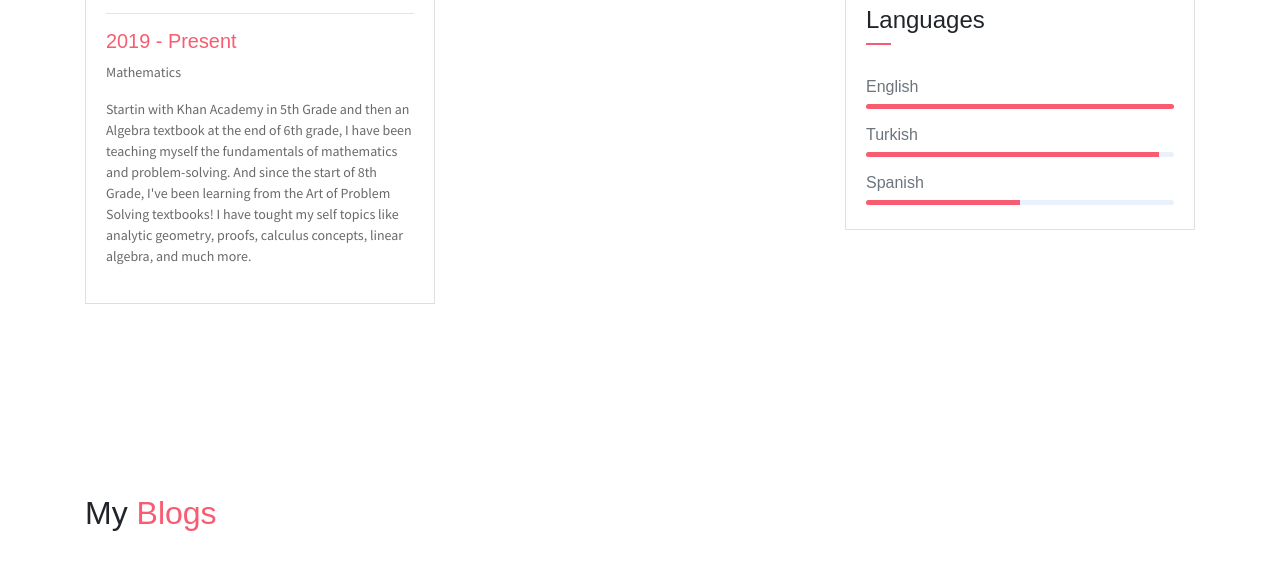
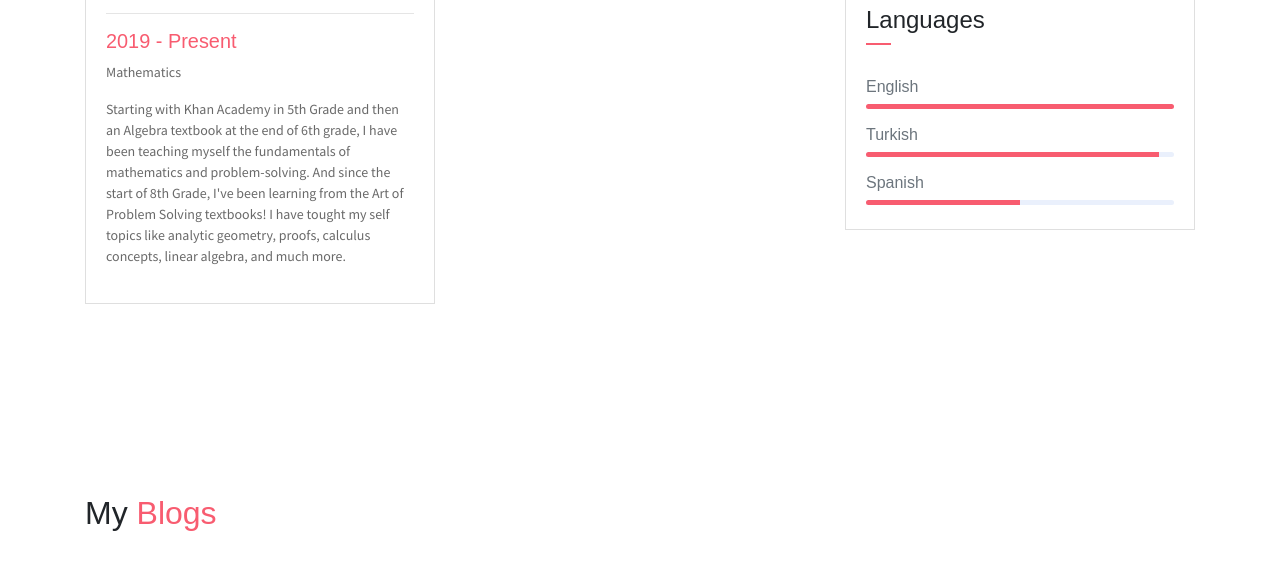
Before and after one commit to burakayy7/burakayy7.github.io, a website: page index.html in a window 1280 px wide. Shown: the part 2284-2861 px from the top of the page. Drawn offline with Linux system fonts and the light colour scheme; some packages are replaced by stand-ins of ours.

Commit message:
Update index.html

```diff
--- a/index.html
+++ b/index.html
@@ -188,7 +188,7 @@
                             <hr>
                             <h6 class="title text-danger">2019 - Present</h6>
                             <P>Mathematics</P>
-                            <P class="subtitle">Startin with Khan Academy in 5th Grade and then an Algebra textbook at the end of 6th grade, I have been teaching myself the fundamentals of mathematics and problem-solving. And since the start of 8th Grade, I've been learning from the Art of Problem Solving textbooks! I have tought my self
+                            <P class="subtitle">Starting with Khan Academy in 5th Grade and then an Algebra textbook at the end of 6th grade, I have been teaching myself the fundamentals of mathematics and problem-solving. And since the start of 8th Grade, I've been learning from the Art of Problem Solving textbooks! I have tought my self
 			    	topics like analytic geometry, proofs, calculus concepts, linear algebra, and much more.</P>
                         </div>
                     </div>
```
